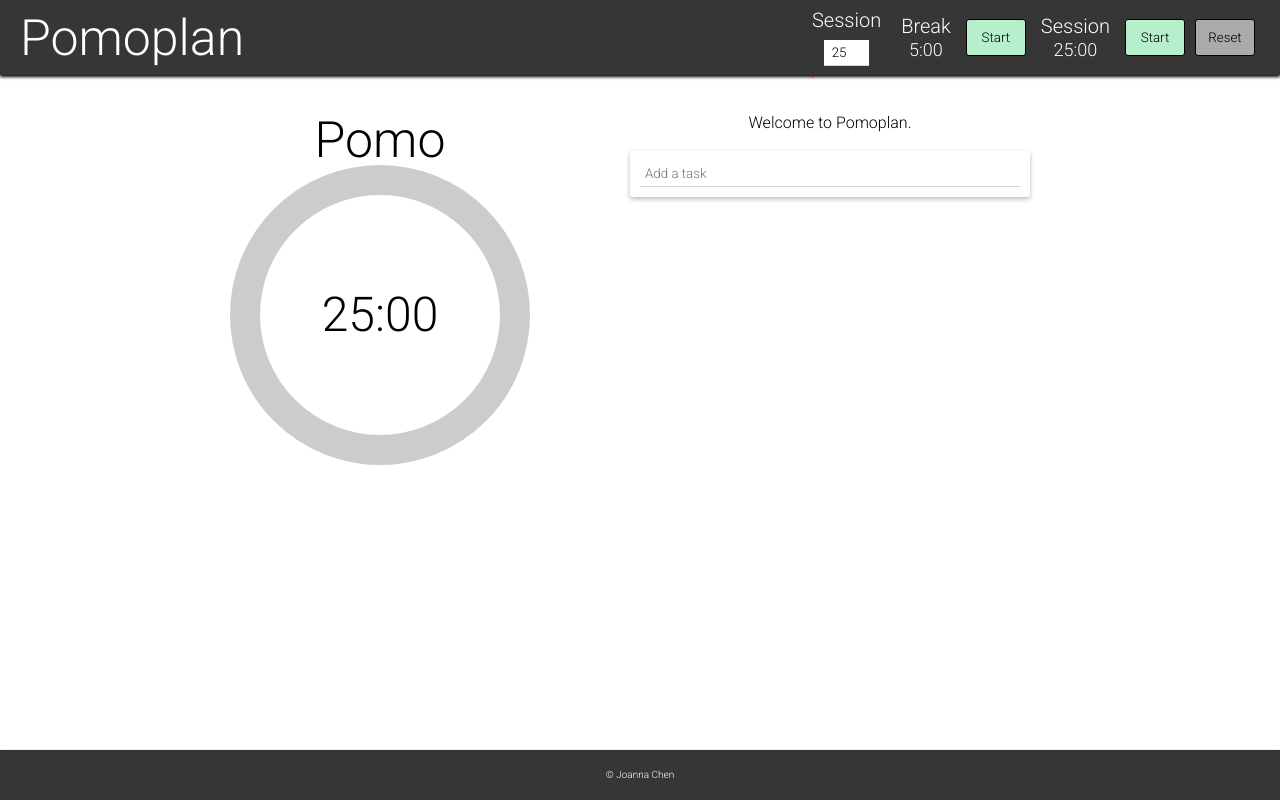
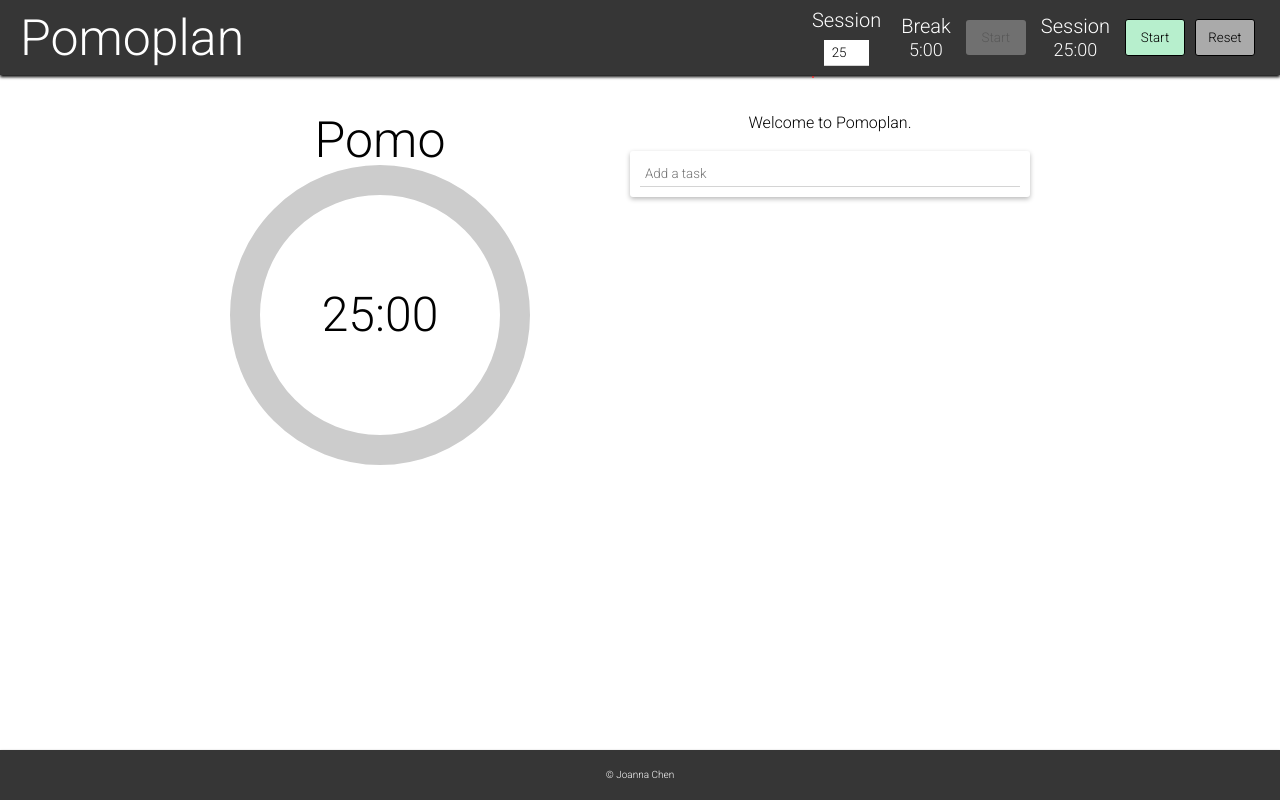
Before and after one commit to joannerd/pomoplan, a Next.js app: page / in a window 1280 px wide. Built offline with nearby package versions, Linux system fonts and the light colour scheme.

Commit message:
Add task drag styling and disabled break button

```diff
--- a/components/Stopwatch.js
+++ b/components/Stopwatch.js
@@ -11,6 +11,7 @@ const Stopwatch = ({
   length,
   setIsOtherTimerActive,
   setSessionNumber,
+  sessionNumber,
 }) => {
   const { updateStoredTimers } = useContext(TimerContext);
 
@@ -41,6 +42,17 @@ const Stopwatch = ({
   }, [isActive, seconds]);
 
   const buttonName = isActive ? 'Pause' : 'Start';
+  const isButtonDisabled = (type === 'Break') && (sessionNumber === 1);
+
+  const button = isButtonDisabled ? (
+    <button onClick={toggleTimer} disabled>
+      {buttonName}
+    </button>
+  ) : (
+    <button onClick={toggleTimer} className={buttonName.toLowerCase()}>
+      {buttonName}
+    </button>
+  );
 
   return (
     <>
@@ -48,9 +60,7 @@ const Stopwatch = ({
         <h2>{type}</h2>
         <h3>{formatTime(seconds)}</h3>
       </div>
-      <button onClick={toggleTimer} className={buttonName.toLowerCase()}>
-        {buttonName}
-      </button>
+      {button}
     </>
   );
 };
--- a/components/TimerBar.js
+++ b/components/TimerBar.js
@@ -114,6 +114,7 @@ const TimerBar = () => {
         length={breakLength}
         setIsOtherTimerActive={setIsSessionActive}
         setSessionNumber={setSessionNumber}
+        sessionNumber={sessionNumber}
       />
 
       <Stopwatch
@@ -125,6 +126,7 @@ const TimerBar = () => {
         length={sessionLength}
         setIsOtherTimerActive={setIsBreakActive}
         setSessionNumber={setSessionNumber}
+        sessionNumber={sessionNumber}
       />
 
       <button onClick={reset} className="reset">
--- a/pages/styles.css
+++ b/pages/styles.css
@@ -123,6 +123,9 @@ article {
   border-radius: 3px;
   background-color: white;
   cursor: move;
+  cursor: -webkit-grab;
+  cursor: -moz-grab;
+  cursor: grab;
   margin: 10px;
   padding: 10px 20px 10px 20px;
   align-items: center;
@@ -142,6 +145,12 @@ article {
 
 .task span {
   cursor: pointer;
+}
+
+.task:active, .task:focus {
+  cursor: -webkit-grabbing;
+  cursor: -moz-grabbing;
+  cursor: grabbing;
 }
 
 #clock {
@@ -223,3 +232,10 @@ article {
   border: 1px solid red;
   border-radius: 3px;
 }
+
+*:disabled, *:disabled:hover {
+  cursor: not-allowed;
+  background-color: rgb(170, 170, 170);
+  opacity: 0.5;
+  border: none;
+}
```
